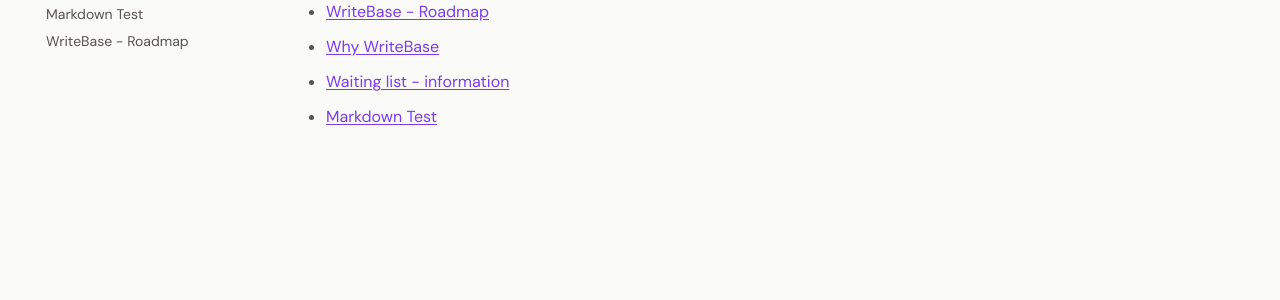
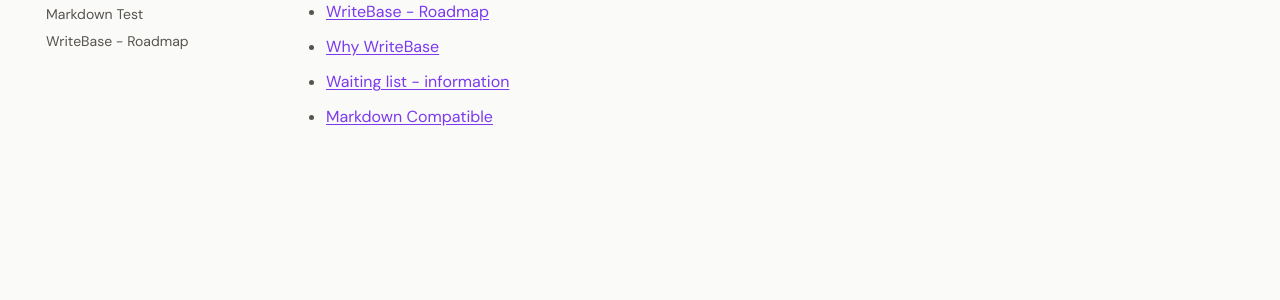
Before and after one commit to larssonhthomas-afk/writebase-docs, an MkDocs documentation site: the page built from docs/00_home.md, in a window 1280 px wide. Shown: the part 343-643 px from the top of the page. Built offline with MkDocs 1.6.1 and Material for MkDocs 9.7.7, drawn with Linux system fonts in a browser that asks for light colours; some web fonts are replaced.

Commit message:
Update index

```diff
--- a/docs/00_home.md
+++ b/docs/00_home.md
@@ -11,4 +11,4 @@ Welcome to WriteBase documentation.
 - [WriteBase - Roadmap](./9writebase---roadmap.md)
 - [Why WriteBase](./10why-writebase.md)
 - [Waiting list - information](./20waiting-list---information.md)
-- [Markdown Test](./30markdown-test.md)
+- [Markdown Compatible](./30markdown-compatible.md)
```
